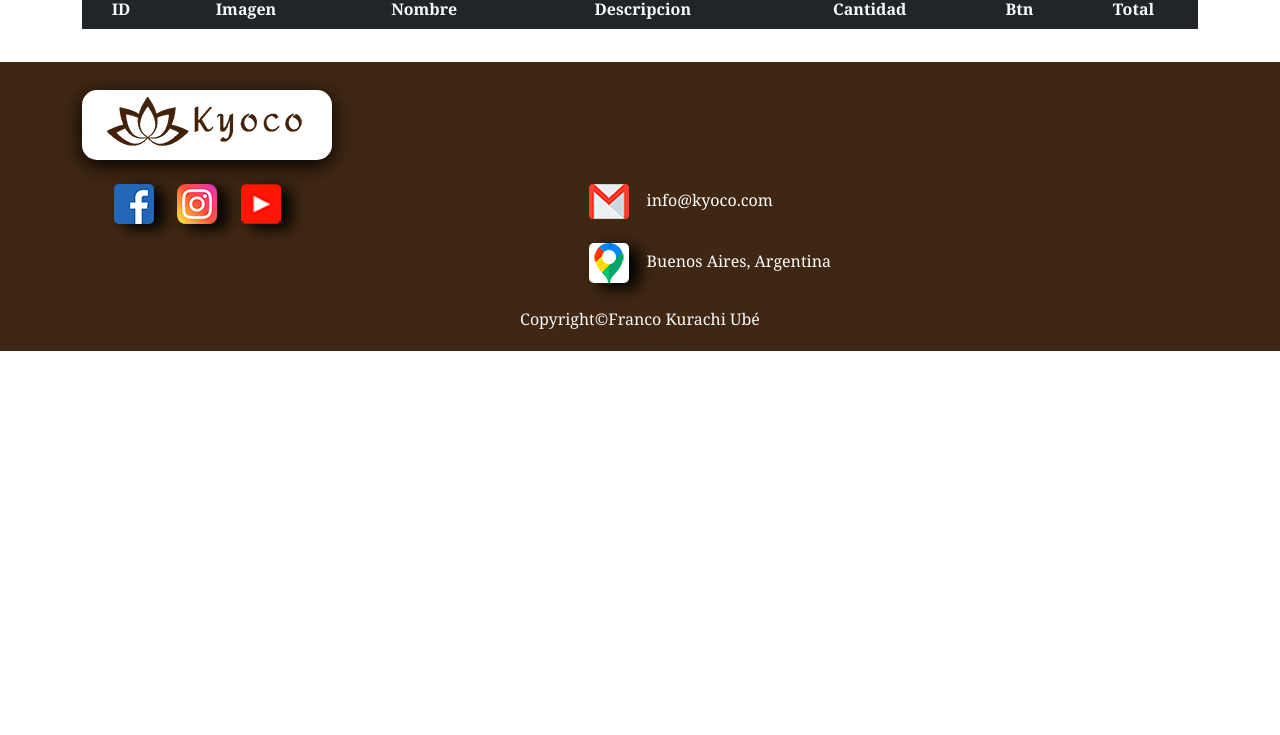
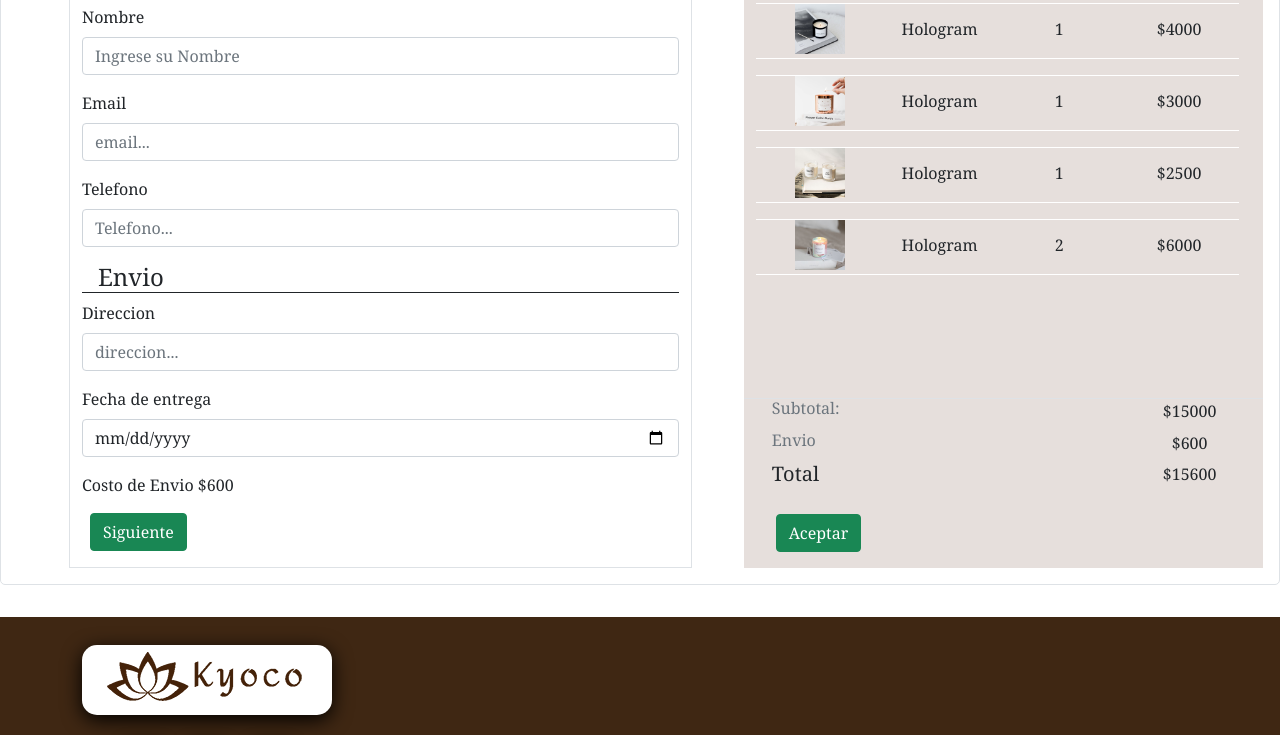
Before and after one commit to FrancoKurachiUbe/Kyoco-JavaScrip, a plain HTML site: page index.html in a window 1280 px wide. Shown: the part 166-901 px from the top of the page. Before the commit the page ends 800 px from the top, so only its background shows below. Drawn offline with Linux system fonts and the light colour scheme.

Commit message:
Correjimos estetica de la confirmacion de datos fijando los subtotales y totales en la parte superior y agregando un scrooll a los productos en el caso de que sean muchos.

```diff
--- a/app.js
+++ b/app.js
@@ -19,13 +19,13 @@ const sectionCheckout = d.getElementById('sectionCheckout')
 const sectionGracias = d.getElementById('sectionGracias')
 const sectionAmpliar = d.getElementById('sectionAmpliar')
 
-sectionCheckout.style.display = "none"; // esto cambia a none
+sectionCheckout.style.display = "block"; // esto cambia a none
 home.style.display = "none"; //esto se borra
 
 contacto.style.display = "none";
 sectionProductos.style.display = "none";
 sectionAmpliar.style.display = "none";
-sectionCarrito.style.display = "block";
+sectionCarrito.style.display = "none";
 
 sectionGracias.style.display = "none";
 
--- a/css/estilo.css
+++ b/css/estilo.css
@@ -20,7 +20,7 @@
 }
 
 .checkout {
-    height: 500px;
+    /* height: 500px; */
     overflow-y: scroll;
 }
 
--- a/index.html
+++ b/index.html
@@ -135,8 +135,8 @@
     </section>
 
     <section id="sectionCheckout" class="container-fluid">
-        <div class="row contacto border" id="checkout">
-            <div class=" col-6 mx-auto pt-2 border">
+        <div class="row contacto border " id="checkout">
+            <div class=" col-6 mx-auto pt-2 border  pb-3">
                 <span class=" text-secondary d-flex flex-row-reverse">1 de 2</span>
                 <form action="" >
                      <!-- 1 de 2 -------->
@@ -204,20 +204,49 @@
                 </form>
             </div>
 
-            <div class=" col-5 bg-gris p-3 checkout">
-                <h2 class="h4">Productos:</h2>
-                    <ul class="row text-center ps-1">
-                        <li class="d-inline col-3 border-white mx-auto pb-1"><img style="max-width
+            <div class=" col-5 bg-gris pt-4 position-relative ps-0">
+                <h2 class="h4 ps-3">Productos:</h2>
+                <div class="checkout container mt-4 mb-4">
+                    <ul class="row text-center ps-1 border-white align-items-center">
+                        <li class="d-inline col-3 mx-auto pb-1"><img style="max-width
                             : 50px;" src="img/producto/NightSmoke.jpg" alt=""></li>
-                        <li class="d-inline col-3  border-white mx-auto pb-1">Hologram</li>
-                        <li class="d-inline col-3  border-white mx-auto pb-1">1</li>
-                        <li class="d-inline col-3 border-white mx-auto pb-1">4000</li>
+                        <li class="d-inline col-3  mx-auto pb-1">Hologram</li>
+                        <li class="d-inline col-3  mx-auto pb-1">1</li>
+                        <li class="d-inline col-3 mx-auto pb-1">$4000</li>
                     </ul>
-
-                <p>Subtotal: $</p>
-                <p>Envio: $</p>
-                <p>Total: $</p>
-                <button class="btn btn-success">Aceptar</button>
+                    <ul class="row text-center ps-1 border-white align-items-center">
+                        <li class="d-inline col-3 mx-auto pb-1"><img style="max-width
+                            : 50px;" src="img/producto/StarsWills.jpg" alt=""></li>
+                        <li class="d-inline col-3  mx-auto pb-1">Hologram</li>
+                        <li class="d-inline col-3  mx-auto pb-1">1</li>
+                        <li class="d-inline col-3 mx-auto pb-1">$3000</li>
+                    </ul>
+                    <ul class="row text-center ps-1 border-white align-items-center">
+                        <li class="d-inline col-3 mx-auto pb-1"><img style="max-width
+                            : 50px;" src="img/producto/Aura.jpg" alt=""></li>
+                        <li class="d-inline col-3  mx-auto pb-1">Hologram</li>
+                        <li class="d-inline col-3  mx-auto pb-1">1</li>
+                        <li class="d-inline col-3 mx-auto pb-1">$2500</li>
+                    </ul>
+                    <ul class="row text-center ps-1 border-white align-items-center">
+                        <li class="d-inline col-3 mx-auto pb-1"><img style="max-width
+                            : 50px;" src="img/producto/Hologram.jpg" alt=""></li>
+                        <li class="d-inline col-3  mx-auto pb-1">Hologram</li>
+                        <li class="d-inline col-3  mx-auto pb-1">2</li>
+                        <li class="d-inline col-3 mx-auto pb-1">$6000</li>
+                    </ul>
+                </div>
+                <div class="container position-absolute border-top bottom-0  pb-3">
+                    <ul class="row ps-1 ">
+                        <li class="d-inline col-9 pb-1"><h3 class="h6 text-secondary">Subtotal: </h3></li>
+                        <li class="d-inline col-3 text-center pb-1">$15000</li>
+                        <li class="d-inline col-9 pb-1"><h3 class="h6 text-secondary">Envio </h3></li>
+                        <li class="d-inline col-3 text-center pb-1">$600</li>
+                        <li class="d-inline col-9 pb-1"><h3 class="h5">Total </h3></li>
+                        <li class="d-inline col-3 text-center pb-1">$15600</li>
+                    </ul>
+                    <button class="btn btn-success "> Aceptar</button>
+                </div>
             </div>
         </div>
     </section>
```
